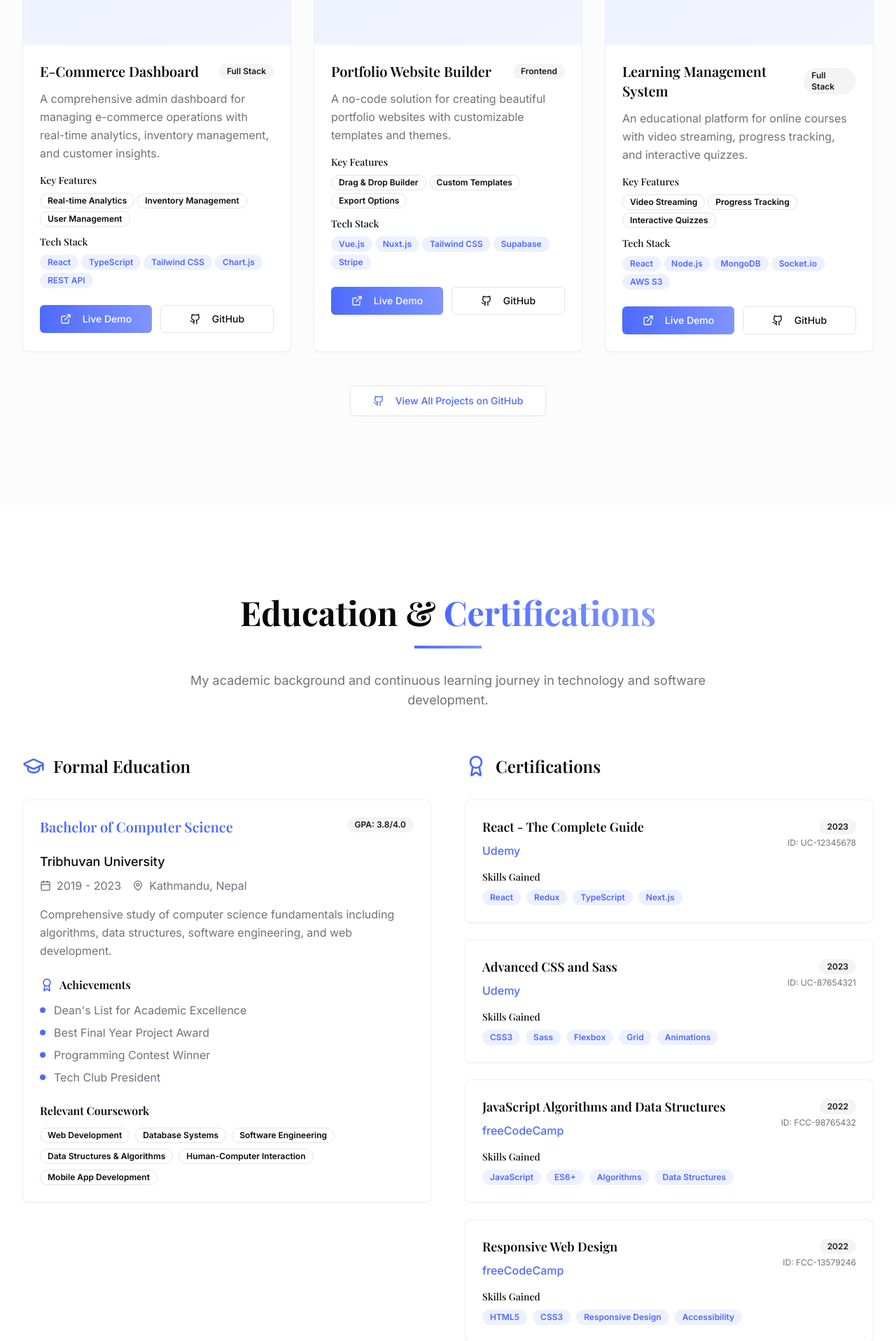
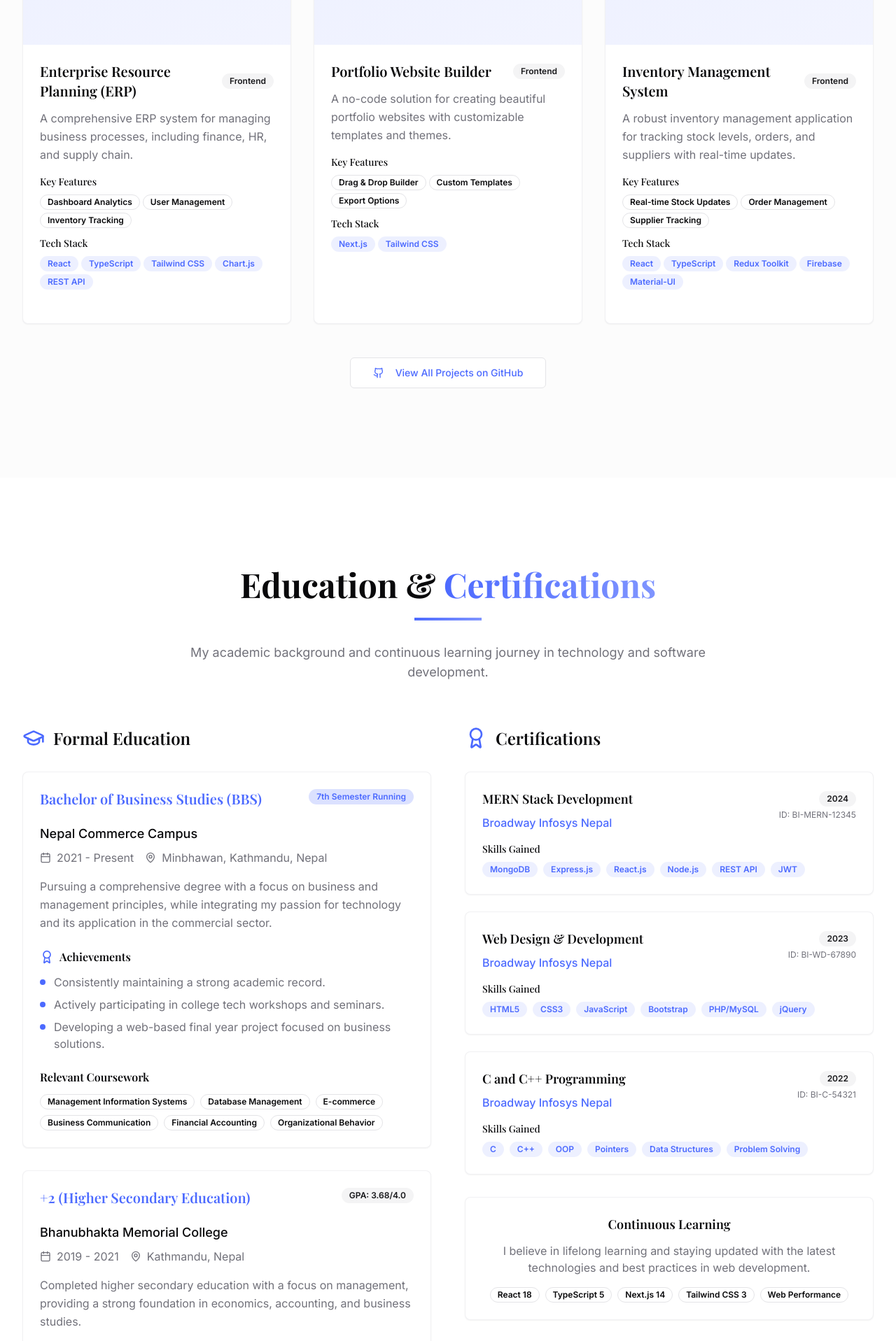
Before and after one commit to AvishekRimal/avishek-pixel-portfolio, a React (Vite) app: page / in a window 1280 px wide. Shown: the part 3723-5640 px from the top of the page at 70% size. Built offline with nearby package versions, Linux system fonts and the light colour scheme.

Commit message:
Education part edited

```diff
--- a/index.html
+++ b/index.html
@@ -11,11 +11,11 @@
     <meta property="og:title" content="Avishek Rimal - Frontend Developer Portfolio" />
     <meta property="og:description" content="Frontend Developer specializing in React, TypeScript, and modern web technologies. Creating pixel-perfect, responsive web experiences." />
     <meta property="og:type" content="website" />
-    <meta property="og:image" content="https://lovable.dev/opengraph-image-p98pqg.png" />
+    <!-- <meta property="og:image" content="https://lovable.dev/opengraph-image-p98pqg.png" />
 
     <meta name="twitter:card" content="summary_large_image" />
     <meta name="twitter:site" content="@lovable_dev" />
-    <meta name="twitter:image" content="https://lovable.dev/opengraph-image-p98pqg.png" />
+    <meta name="twitter:image" content="https://lovable.dev/opengraph-image-p98pqg.png" /> -->
   </head>
 
   <body>
--- a/src/components/Education.tsx
+++ b/src/components/Education.tsx
@@ -5,57 +5,84 @@ import { Badge } from '@/components/ui/badge';
 const Education = () => {
   const education = [
     {
-      degree: 'Bachelor of Computer Science',
-      institution: 'Tribhuvan University',
-      location: 'Kathmandu, Nepal',
-      years: '2019 - 2023',
-      gpa: '3.8/4.0',
-      description: 'Comprehensive study of computer science fundamentals including algorithms, data structures, software engineering, and web development.',
+      degree: 'Bachelor of Business Studies (BBS)',
+      institution: 'Nepal Commerce Campus',
+      location: 'Minbhawan, Kathmandu, Nepal',
+      years: '2021 - Present',
+      status: '7th Semester Running',
+      description: 'Pursuing a comprehensive degree with a focus on business and management principles, while integrating my passion for technology and its application in the commercial sector.',
       achievements: [
-        'Dean\'s List for Academic Excellence',
-        'Best Final Year Project Award',
-        'Programming Contest Winner',
-        'Tech Club President'
+        'Consistently maintaining a strong academic record.',
+        'Actively participating in college tech workshops and seminars.',
+        'Developing a web-based final year project focused on business solutions.'
       ],
       relevantCourses: [
-        'Web Development',
-        'Database Systems',
-        'Software Engineering',
-        'Data Structures & Algorithms',
-        'Human-Computer Interaction',
-        'Mobile App Development'
+        'Management Information Systems',
+        'Database Management',
+        'E-commerce',
+        'Business Communication',
+        'Financial Accounting',
+        'Organizational Behavior'
+      ]
+    },
+    {
+      degree: '+2 (Higher Secondary Education)',
+      institution: 'Bhanubhakta Memorial College',
+      location: 'Kathmandu, Nepal',
+      years: '2019 - 2021',
+      gpa: '3.68/4.0',
+      description: 'Completed higher secondary education with a focus on management, providing a strong foundation in economics, accounting, and business studies.',
+      achievements: [
+        'Awarded for High Academic Achievement.',
+        'Active member of the Student Council.'
+      ],
+      relevantCourses: [
+        'Business Studies',
+        'Economics',
+        'Accountancy',
+        'Computer Science'
+      ]
+    },
+    {
+      degree: 'Secondary Education Examination (SEE)',
+      institution: 'Karma Sangha Academy',
+      location: 'Nuwakot, Nepal',
+      years: '2018',
+      gpa: '3.25/4.0',
+      description: 'Successfully completed secondary education, building a strong disciplinary and academic base.',
+      achievements: [
+        'Secured Distinction in final examinations.',
+        'Participated in inter-school science exhibitions.'
+      ],
+      relevantCourses: [
+        'Computer Science',
+        'Optional Mathematics',
+        'Science'
       ]
     }
   ];
 
   const certifications = [
     {
-      name: 'React - The Complete Guide',
-      issuer: 'Udemy',
-      year: '2023',
-      credentialId: 'UC-12345678',
-      skills: ['React', 'Redux', 'TypeScript', 'Next.js']
+      name: 'MERN Stack Development',
+      issuer: 'Broadway Infosys Nepal',
+      year: '2024',
+      credentialId: 'BI-MERN-12345',
+      skills: ['MongoDB', 'Express.js', 'React.js', 'Node.js', 'REST API', 'JWT']
     },
     {
-      name: 'Advanced CSS and Sass',
-      issuer: 'Udemy',
+      name: 'Web Design & Development',
+      issuer: 'Broadway Infosys Nepal',
       year: '2023',
-      credentialId: 'UC-87654321',
-      skills: ['CSS3', 'Sass', 'Flexbox', 'Grid', 'Animations']
+      credentialId: 'BI-WD-67890',
+      skills: ['HTML5', 'CSS3', 'JavaScript', 'Bootstrap', 'PHP/MySQL', 'jQuery']
     },
     {
-      name: 'JavaScript Algorithms and Data Structures',
-      issuer: 'freeCodeCamp',
+      name: 'C and C++ Programming',
+      issuer: 'Broadway Infosys Nepal',
       year: '2022',
-      credentialId: 'FCC-98765432',
-      skills: ['JavaScript', 'ES6+', 'Algorithms', 'Data Structures']
-    },
-    {
-      name: 'Responsive Web Design',
-      issuer: 'freeCodeCamp',
-      year: '2022',
-      credentialId: 'FCC-13579246',
-      skills: ['HTML5', 'CSS3', 'Responsive Design', 'Accessibility']
+      credentialId: 'BI-C-54321',
+      skills: ['C', 'C++', 'OOP', 'Pointers', 'Data Structures', 'Problem Solving']
     }
   ];
 
@@ -91,9 +118,15 @@ const Education = () => {
                     <h4 className="text-xl font-semibold text-primary mb-2 md:mb-0">
                       {edu.degree}
                     </h4>
-                    <Badge variant="secondary" className="self-start">
-                      GPA: {edu.gpa}
-                    </Badge>
+                    {edu.gpa ? (
+                      <Badge variant="secondary" className="self-start">
+                        GPA: {edu.gpa}
+                      </Badge>
+                    ) : (
+                      <Badge variant="secondary" className="self-start bg-primary/20 text-primary">
+                        {edu.status}
+                      </Badge>
+                    )}
                   </div>
                   <div className="space-y-2">
                     <p className="text-lg font-medium">{edu.institution}</p>
--- a/src/components/Projects.tsx
+++ b/src/components/Projects.tsx
@@ -6,14 +6,14 @@ import { Badge } from '@/components/ui/badge';
 const Projects = () => {
   const projects = [
     {
-      title: 'E-Commerce Dashboard',
-      description: 'A comprehensive admin dashboard for managing e-commerce operations with real-time analytics, inventory management, and customer insights.',
+      title: 'Enterprise Resource Planning (ERP)',
+      description: 'A comprehensive ERP system for managing business processes, including finance, HR, and supply chain.',
       image: '/placeholder.svg',
-      liveUrl: 'https://ecommerce-dashboard-demo.vercel.app',
-      githubUrl: 'https://github.com/avishekrimal/ecommerce-dashboard',
+      // liveUrl: 'https://ecommerce-dashboard-demo.vercel.app',
+      // githubUrl: 'https://github.com/avishekrimal/ecommerce-dashboard',
       techStack: ['React', 'TypeScript', 'Tailwind CSS', 'Chart.js', 'REST API'],
-      features: ['Real-time Analytics', 'Inventory Management', 'User Management'],
-      category: 'Full Stack'
+      features: [ 'Dashboard Analytics', 'User Management', 'Inventory Tracking'],
+      category: 'Frontend'
     },
     // {
     //   title: 'Weather App Pro',
@@ -41,19 +41,19 @@ const Projects = () => {
       image: '/placeholder.svg',
       liveUrl: 'https://portfolio-builder-demo.vercel.app',
       githubUrl: 'https://github.com/avishekrimal/portfolio-builder',
-      techStack: ['Vue.js', 'Nuxt.js', 'Tailwind CSS', 'Supabase', 'Stripe'],
+      techStack: [ 'Next.js', 'Tailwind CSS', ],
       features: ['Drag & Drop Builder', 'Custom Templates', 'Export Options'],
       category: 'Frontend'
     },
     {
-      title: 'Learning Management System',
-      description: 'An educational platform for online courses with video streaming, progress tracking, and interactive quizzes.',
+      title: 'Inventory Management System',
+      description: 'A robust inventory management application for tracking stock levels, orders, and suppliers with real-time updates.',
       image: '/placeholder.svg',
-      liveUrl: 'https://lms-demo.vercel.app',
-      githubUrl: 'https://github.com/avishekrimal/learning-management',
-      techStack: ['React', 'Node.js', 'MongoDB', 'Socket.io', 'AWS S3'],
-      features: ['Video Streaming', 'Progress Tracking', 'Interactive Quizzes'],
-      category: 'Full Stack'
+      // liveUrl: 'https://lms-demo.vercel.app',
+      // githubUrl: 'https://github.com/avishekrimal/learning-management',
+      techStack: ['React', 'TypeScript', 'Redux Toolkit', 'Firebase', 'Material-UI'],
+      features: ['Real-time Stock Updates', 'Order Management', 'Supplier Tracking'],
+      category: 'Frontend'
     },
     // {
     //   title: 'Cryptocurrency Tracker',
@@ -166,21 +166,21 @@ const Projects = () => {
 
                 <CardFooter className="p-6 pt-0">
                   <div className="flex space-x-3 w-full">
-                    <Button
+                    {/* <Button
                       className="flex-1 btn-hero"
                       onClick={() => window.open(project.liveUrl, '_blank')}
                     >
                       <ExternalLink className="w-4 h-4 mr-2" />
                       Live Demo
-                    </Button>
-                    <Button
+                    </Button> */}
+                    {/* <Button
                       variant="outline"
                       className="flex-1"
                       onClick={() => window.open(project.githubUrl, '_blank')}
                     >
                       <Github className="w-4 h-4 mr-2" />
                       GitHub
-                    </Button>
+                    </Button> */}
                   </div>
                 </CardFooter>
               </Card>
```
